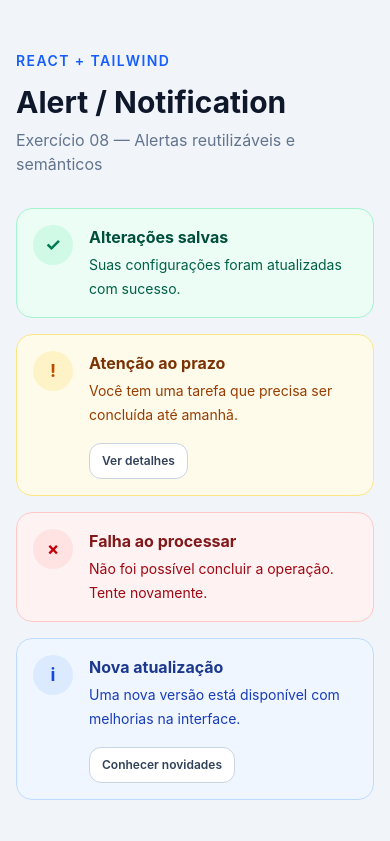
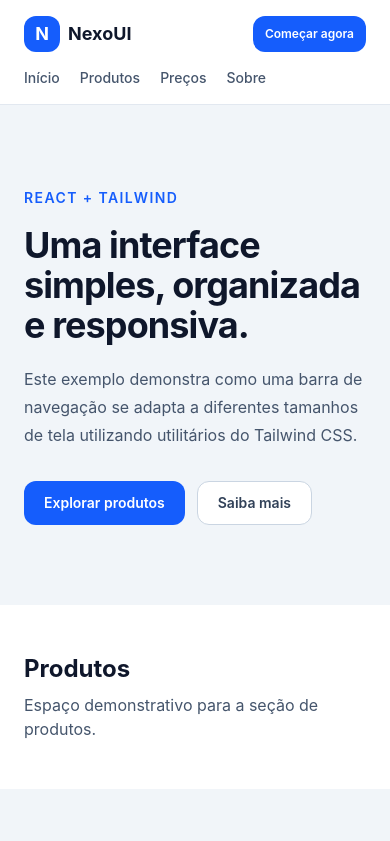
Before and after one commit to IgorAldivanSL/react-tailwind-component-board, a React (Vite) app: page / in a window 390 px wide. Shown: the top 841 px of the page. Built offline with nearby package versions, Linux system fonts and the light colour scheme.

Commit message:
feat: criar Navbar responsiva com navegação por âncoras

```diff
--- a/src/App.jsx
+++ b/src/App.jsx
@@ -1,55 +1,80 @@
 
-import Alert from './components/Alert'
+import Navbar from './components/Navbar'
 
 function App() {
   return (
-    <main className="min-h-screen bg-slate-100 px-4 py-12 sm:px-6">
-      <section className="mx-auto max-w-3xl">
+    <div className="min-h-screen bg-slate-100">
+      <Navbar />
+
+      <main>
+        <section
+          id="inicio"
+          className="mx-auto max-w-7xl px-6 py-20 sm:py-28"
+        >
           <span className="text-sm font-semibold uppercase tracking-widest text-blue-600">
             React + Tailwind
           </span>
 
-        <h1 className="mt-3 text-3xl font-bold text-slate-900">
-          Alert / Notification
+          <h1 className="mt-4 max-w-3xl text-4xl font-bold tracking-tight text-slate-900 sm:text-5xl">
+            Uma interface simples, organizada e responsiva.
           </h1>
 
-        <p className="mt-2 text-slate-500">
-          Exercício 08 — Alertas reutilizáveis e semânticos
+          <p className="mt-5 max-w-2xl text-base leading-7 text-slate-600">
+            Este exemplo demonstra como uma barra de navegação se adapta
+            a diferentes tamanhos de tela utilizando utilitários do Tailwind CSS.
           </p>
 
-        <div className="mt-8 space-y-4">
-          <Alert
-            variant="success"
-            title="Alterações salvas"
+          <div className="mt-8 flex flex-wrap gap-3">
+            <a
+              href="#produtos"
+              className="inline-flex h-11 items-center rounded-xl bg-blue-600 px-5 text-sm font-semibold text-white transition hover:bg-blue-700 focus-visible:outline-2 focus-visible:outline-offset-2 focus-visible:outline-blue-500"
             >
-            Suas configurações foram atualizadas com sucesso.
-          </Alert>
+              Explorar produtos
+            </a>
 
-          <Alert
-            variant="warning"
-            title="Atenção ao prazo"
-            actionLabel="Ver detalhes"
+            <a
+              href="#sobre"
+              className="inline-flex h-11 items-center rounded-xl border border-slate-300 bg-white px-5 text-sm font-semibold text-slate-700 transition hover:bg-slate-50 focus-visible:outline-2 focus-visible:outline-offset-2 focus-visible:outline-blue-500"
             >
-            Você tem uma tarefa que precisa ser concluída até amanhã.
-          </Alert>
+              Saiba mais
+            </a>
+          </div>
+        </section>
 
-          <Alert
-            variant="error"
-            title="Falha ao processar"
-          >
-            Não foi possível concluir a operação. Tente novamente.
-          </Alert>
+        <section id="produtos" className="bg-white px-6 py-12">
+          <div className="mx-auto max-w-7xl">
+            <h2 className="text-2xl font-bold text-slate-900">
+              Produtos
+            </h2>
+            <p className="mt-2 text-slate-600">
+              Espaço demonstrativo para a seção de produtos.
+            </p>
+          </div>
+        </section>
 
-          <Alert
-            variant="info"
-            title="Nova atualização"
-            actionLabel="Conhecer novidades"
-          >
-            Uma nova versão está disponível com melhorias na interface.
-          </Alert>
+        <section id="precos" className="px-6 py-12">
+          <div className="mx-auto max-w-7xl">
+            <h2 className="text-2xl font-bold text-slate-900">
+              Preços
+            </h2>
+            <p className="mt-2 text-slate-600">
+              Espaço demonstrativo para a seção de preços.
+            </p>
+          </div>
+        </section>
+
+        <section id="sobre" className="bg-white px-6 py-12">
+          <div className="mx-auto max-w-7xl">
+            <h2 className="text-2xl font-bold text-slate-900">
+              Sobre
+            </h2>
+            <p className="mt-2 text-slate-600">
+              Uma demonstração de navegação por âncoras na mesma página.
+            </p>
           </div>
         </section>
       </main>
+    </div>
   )
 }
 
--- /dev/null
+++ b/src/components/Navbar.jsx
@@ -0,0 +1,50 @@
+
+import Button from './Button'
+
+const links = [
+  { label: 'Início', href: '#inicio' },
+  { label: 'Produtos', href: '#produtos' },
+  { label: 'Preços', href: '#precos' },
+  { label: 'Sobre', href: '#sobre' },
+]
+
+function Navbar() {
+  return (
+    <header className="border-b border-slate-200 bg-white">
+      <nav
+        aria-label="Navegação principal"
+        className="mx-auto flex max-w-7xl flex-wrap items-center justify-between gap-4 px-6 py-4"
+      >
+        <a
+          href="#inicio"
+          className="flex items-center gap-2 rounded-lg text-lg font-bold text-slate-900 focus-visible:outline-2 focus-visible:outline-offset-4 focus-visible:outline-blue-500"
+        >
+          <span className="grid size-9 place-items-center rounded-xl bg-blue-600 text-white">
+            N
+          </span>
+          <span>NexoUI</span>
+        </a>
+
+        <div className="order-3 flex w-full flex-wrap items-center gap-x-5 gap-y-3 sm:order-2 sm:w-auto">
+          {links.map((link) => (
+            <a
+              key={link.label}
+              href={link.href}
+              className="rounded-md text-sm font-medium text-slate-600 transition-colors hover:text-blue-600 focus-visible:outline-2 focus-visible:outline-offset-4 focus-visible:outline-blue-500"
+            >
+              {link.label}
+            </a>
+          ))}
+        </div>
+
+        <div className="order-2 sm:order-3">
+          <Button size="sm">
+            Começar agora
+          </Button>
+        </div>
+      </nav>
+    </header>
+  )
+}
+
+export default Navbar
```
Lines whose indentation alone changed are shown as unchanged.
